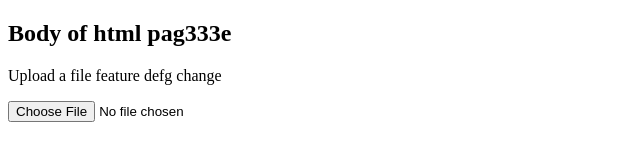
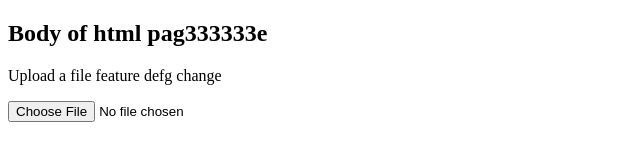
Before and after one commit to sonu0011/GithubPractice, a plain HTML site: page index.html in a window 1280 px wide. Shown: the full height of the page, 0-640 px from the left. Drawn offline with Linux system fonts and the light colour scheme.

Commit message:
new changes

```diff
--- a/index.html
+++ b/index.html
@@ -7,7 +7,7 @@
     <title>Document</title>
 </head>
 <body>
-    <body><h2>Body of html  pag333e</h2></body>
+    <body><h2>Body of html  pag333333e</h2></body>
     <p>Upload a file feature defg change</p>
     <form>
         <input type="file">
```
